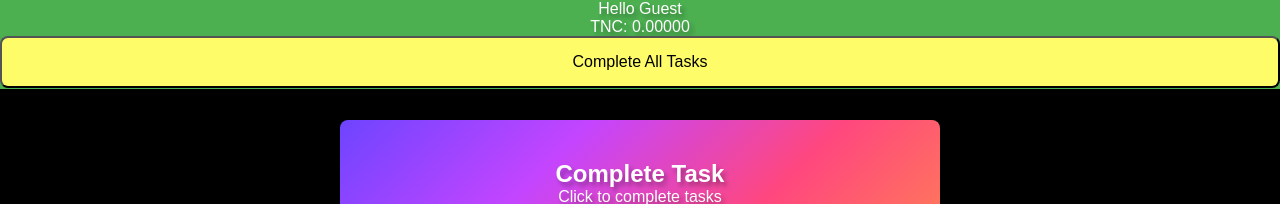
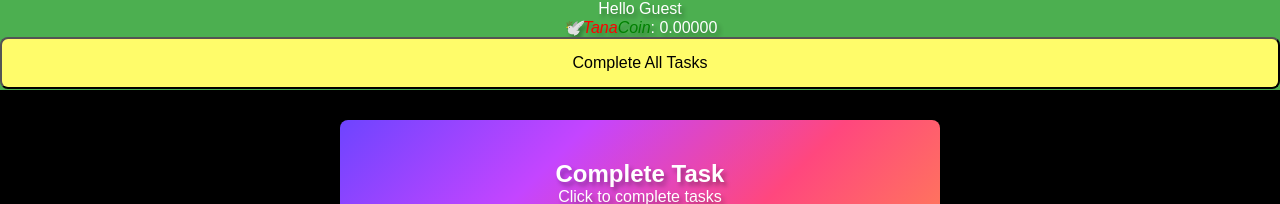
Before and after one commit to Lawali6683/Haruna.com, a plain HTML site: page index.html in a window 1280 px wide. Shown: the top 204 px of the page. Drawn offline with nearby package versions, Linux system fonts and the light colour scheme; animation ran at ten frames a second.

Commit message:
Update index.html

```diff
--- a/index.html
+++ b/index.html
@@ -258,7 +258,7 @@
     <!-- Header -->
     <header>
         <div id="headerText">Hello <span id="username"></span>
-        <p>TNC: <span id="userBalance">0.0000</span></div>
+        <p><i style="color:red;">🕊️Tana</i><i style="color:green;">Coin</i>: <span id="userBalance">0.0000</span></div>
         <button id="completionButton">Complete All Tasks</button>
         </p>
         <div id="completedTasks"></div>
```
